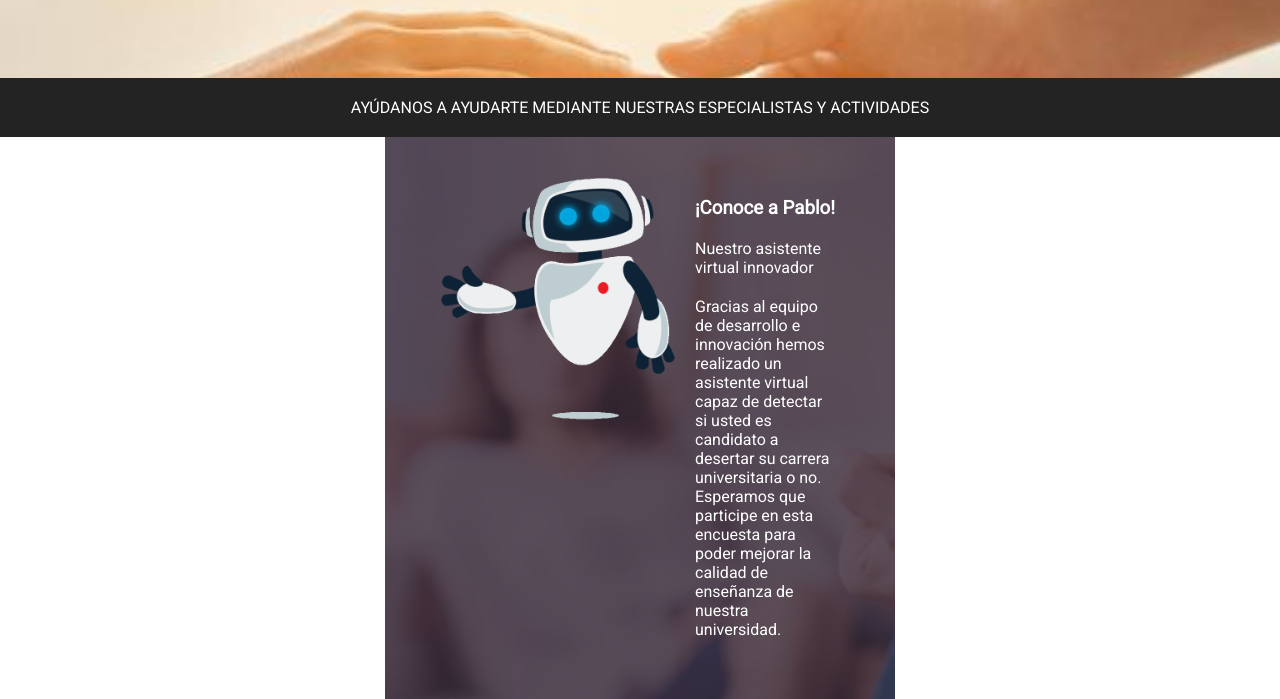
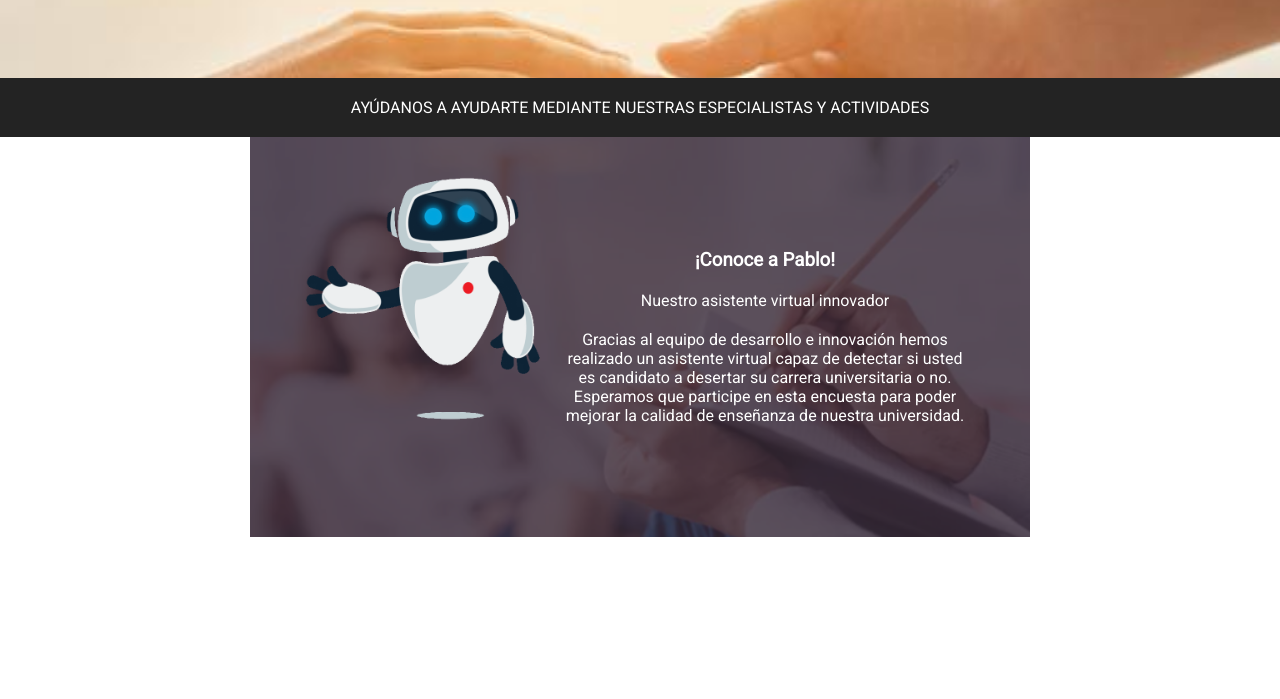
Before and after one commit to fiorelahuarcaya/UTP_Desercion, a plain HTML site: page index.html in a window 1280 px wide. Shown: the part 240-939 px from the top of the page. After the commit the page ends 800 px from the top, so only its background shows below. Drawn offline with Linux system fonts and the light colour scheme.

Commit message:
update style

```diff
--- a/style.css
+++ b/style.css
@@ -52,16 +52,7 @@ nav{
     text-align: center;
 }
 
-.text{
-    color: white;
-    display: flex;
-    flex-direction: column;
-    gap: 20px;
-    width: 180px;
-    align-self: flex-start;
-    justify-self: start;
-    padding: 20px;
-}
+
 .bot{
     display: flex;
     flex-direction: row;
@@ -69,13 +60,24 @@ nav{
     justify-self: center;
 
     padding: 40px;
-    background-color: rgba(96, 96, 96, 0.382);
+    /* background-color: rgba(96, 96, 96, 0.382); */
     background-image: url("images/Fondo-bot.PNG");
     background-repeat: no-repeat;
     background-size: cover;
-    min-height: 200px;
+    min-height: 400px;
 }
 
+.text{
+    color: white;
+    display: flex;
+    flex-direction: column;
+    gap: 20px;
+    width: 450px;
+    align-self: center;
+    justify-self: center;
+    padding: 20px;
+    text-align: center;
+}
 h2{
     text-transform: uppercase;
     font-weight: bolder;
```
